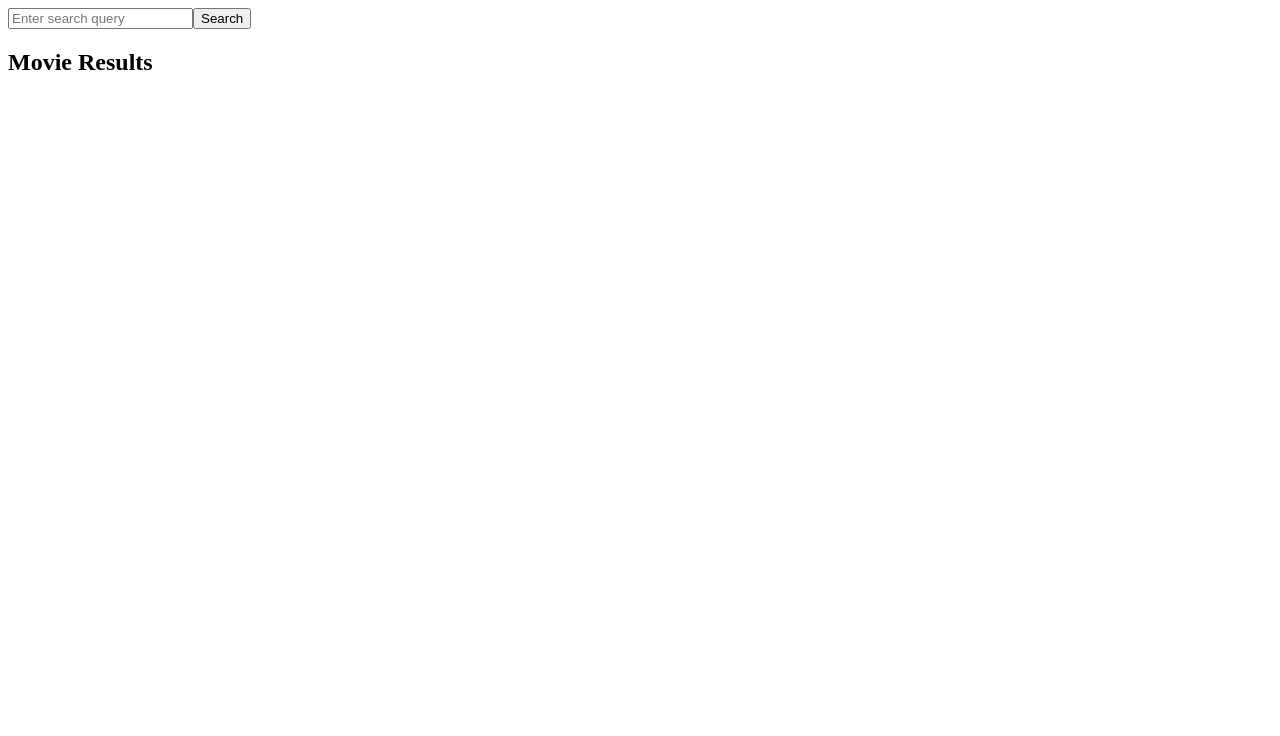
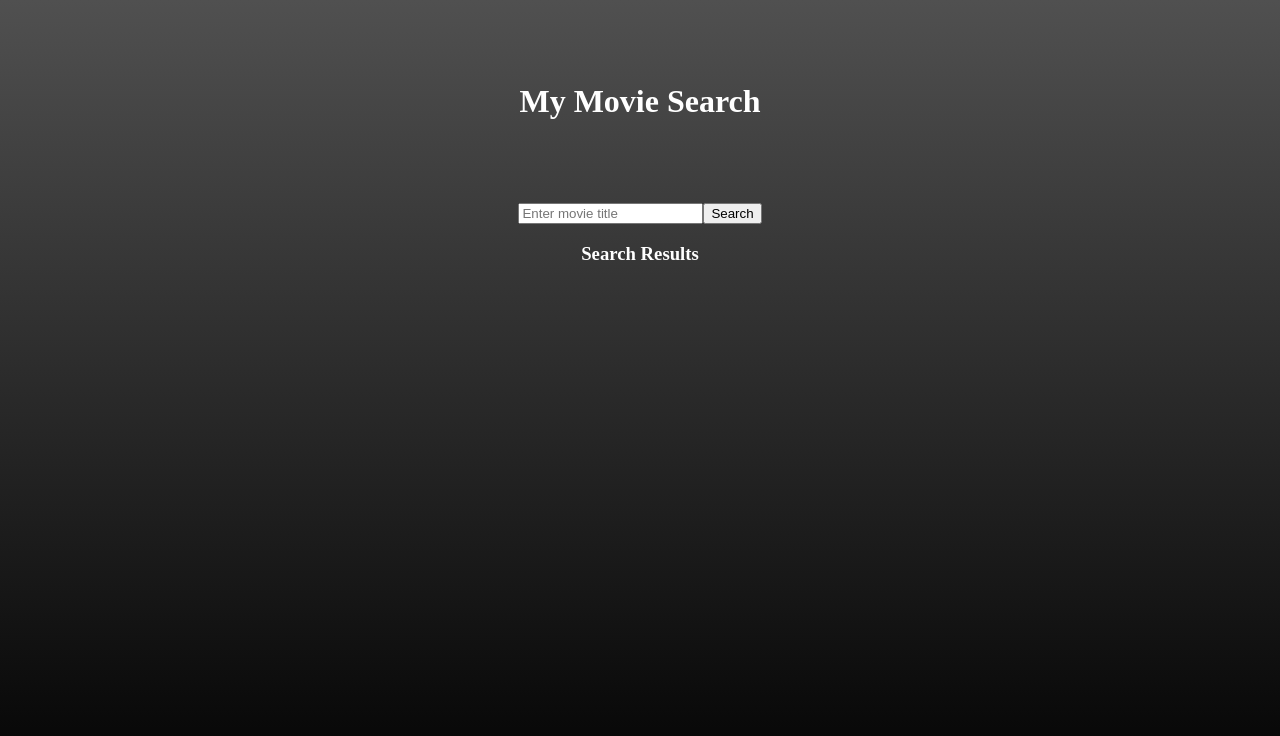
Before and after one commit to rukar4/Movie, a Nuxt app in the folder webapp/MovieSearch/: page / in a window 1280 px wide. Shown: the top 736 px of the page. Built offline with nearby package versions, Linux system fonts and the light colour scheme.

Commit message:
feat: updated frontend with some css formatting

```diff
--- a/webapp/MovieSearch/app.vue
+++ b/webapp/MovieSearch/app.vue
@@ -1,6 +1,11 @@
 <template>
+  <h1 id="app" class="title">
+    My Movie Search
+  </h1>
+  <div id="app" class="center-container">
+    <Search @search="fetchMovies" />
+  </div>
   <div id="app">
-    <Search @search="fetchMovies" />
     <MovieResults :movies="movies" />
   </div>
 </template>
@@ -35,4 +40,11 @@ export default {
 </script>
 
 <style>
+@import "styles.css";
+body {
+  margin: 0;
+  height: 100vh;
+  background: linear-gradient(to bottom, #505050, #000000);
+  color: white;
+}
 </style>
--- a/webapp/MovieSearch/components/MovieResults.vue
+++ b/webapp/MovieSearch/components/MovieResults.vue
@@ -1,9 +1,11 @@
 <template>
-  <div>
-    <h2>Movie Results</h2>
+  <h3 class="center-container">Search Results</h3>
+  <div class="center-container">
     <ul>
-      <li v-for="movie in movies" :key="movie.id">
-        {{ movie.title }} - {{ movie.popularity_summary }}
+      <li v-for="movie in movies" :key="movie.id" class="list-item">
+        <strong>{{ movie.title }}</strong>
+        <br>
+        <span class="tab">Rating: {{ movie.popularity_summary }}</span>
       </li>
     </ul>
   </div>
@@ -17,5 +19,5 @@ export default {
 };
 </script>
 
-<style scoped>
+<style>
 </style>
--- a/webapp/MovieSearch/components/Search.vue
+++ b/webapp/MovieSearch/components/Search.vue
@@ -1,6 +1,6 @@
 <template>
   <div>
-    <input v-model="searchQuery" placeholder="Enter search query" />
+    <input v-model="searchQuery" placeholder="Enter movie title" />
     <button @click="search">Search</button>
   </div>
 </template>
@@ -20,5 +20,5 @@ export default {
 };
 </script>
 
-<style scoped>
+<style>
 </style>
--- /dev/null
+++ b/webapp/MovieSearch/styles.css
@@ -0,0 +1,20 @@
+.center-container {
+    display: flex;
+    justify-content: center;
+    align-items: center;
+}
+
+.title {
+    display: flex;
+    justify-content: center;
+    align-items: center;
+    height: 20vh;
+}
+
+.tab {
+    margin-left: 20px;
+}
+
+.list-item {
+    height: 5vh;
+}
```
Also changed, not shown: 1 other file (tests, documents, lock files or other folders).
